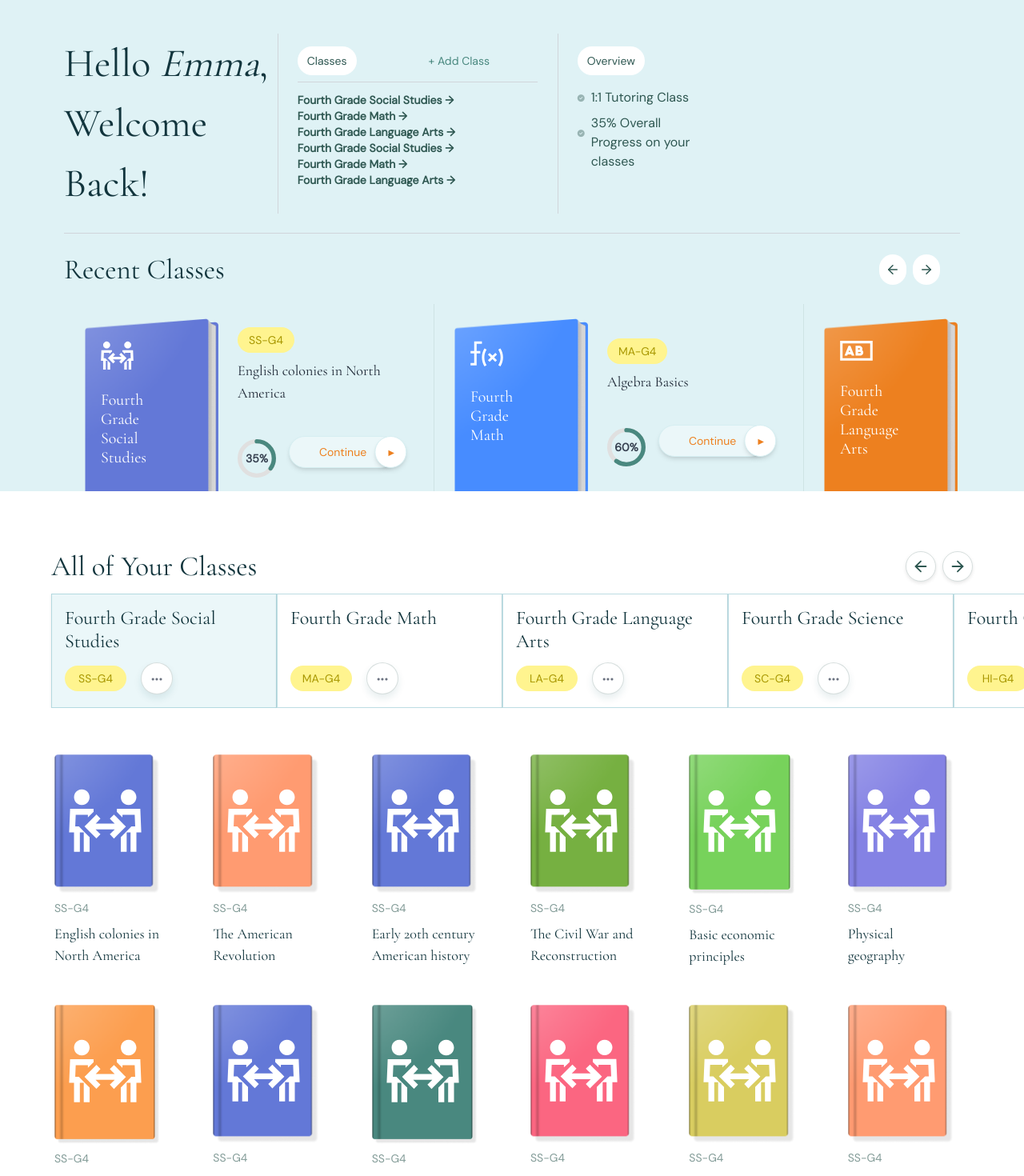
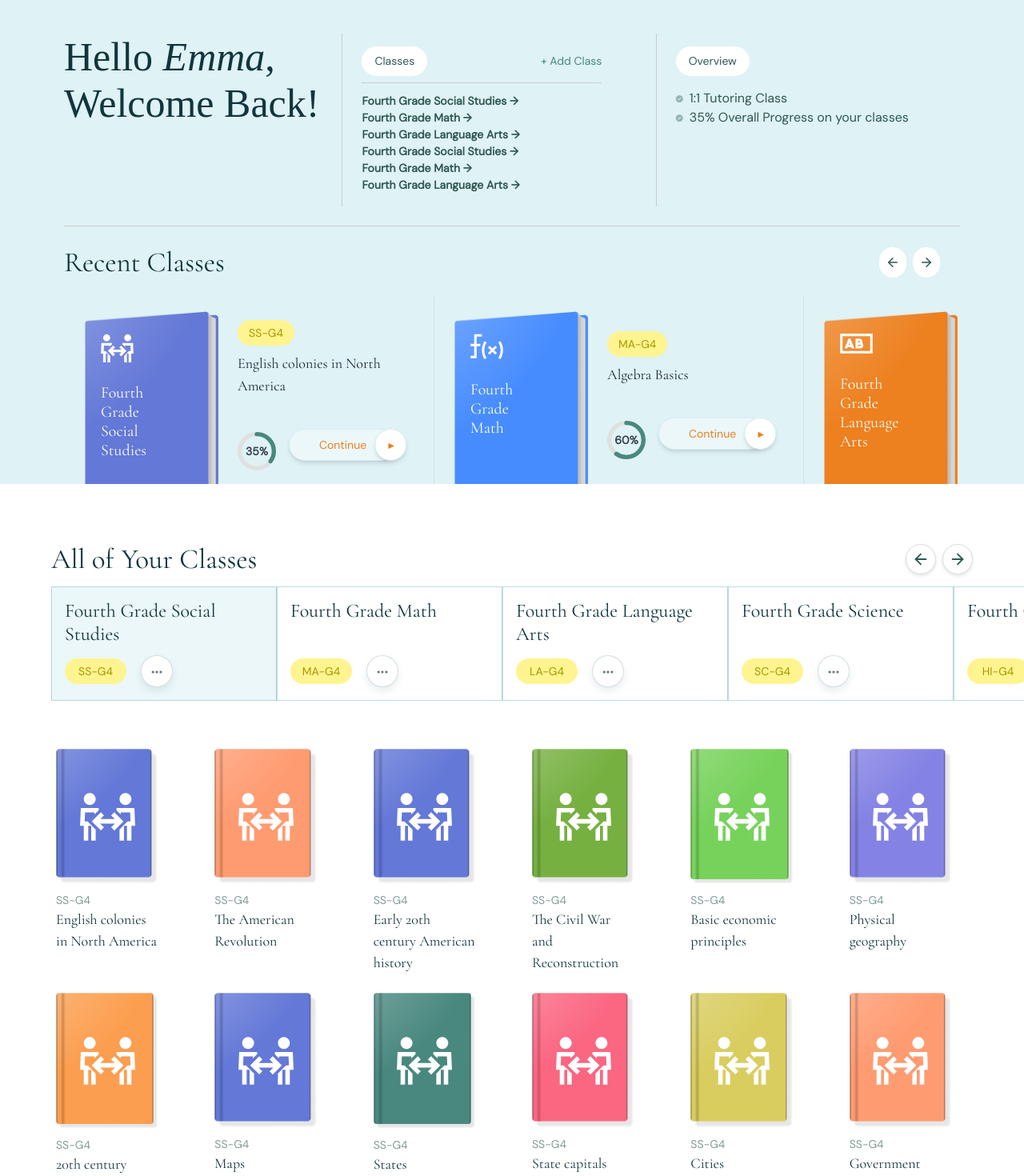
Before and after one commit to pulakkar333/Foundation_learning, a Next.js app: page / in a window 1280 px wide. Shown: the part 80-1550 px from the top of the page at 80% size. Built offline with nearby package versions, Linux system fonts and the light colour scheme.

Commit message:
feedbacks

```diff
--- a/src/app/globals.css
+++ b/src/app/globals.css
@@ -22,6 +22,7 @@ body {
     'Cormorant Garamond', sans-serif;
 }
 
+
 @font-face {
   font-family: "Cormorant Garamond";
   src: url("/fonts/CormorantGaramond-Regular.ttf") format("opentype");
@@ -32,26 +33,164 @@ body {
   src: url("/fonts/DMSans-Regular.ttf") format("opentype");
 }
 
-.shadow-custom {
-  border-radius: 4.586px;
-  background: radial-gradient(107.53% 62.91% at -0.26% -0.33%, rgba(255, 255, 255, 0.20) 0%, rgba(255, 255, 255, 0.00) 100%), #76B041;
-  box-shadow: 7.2px 7.2px 2.88px 0px rgba(0, 0, 0, 0.10);
+
+
+
+
+
+
+
+
+/*-------------- HeroSection.css */
+.hero-container {
+  background-color: #dff2f5;
+  width: 100%;
+  display: flex;
+  flex-direction: column;
+  padding: 0 1rem;
 }
+
+.hero-header {
+  margin-top: 62px;
+}
+
+.hero-title {
+  font-size: 50px;
+  font-weight: 400;
+  color: #12353d;
+  font-family: "Cormorant", serif;
+  line-height: normal;
+}
+
+@media (min-width: 768px) {
+  .hero-title {
+    font-size: 50px;
+  }
+}
+
+.hero-title em {
+  font-style: italic;
+  font-weight: normal;
+}
+
+.classes-section,
+.overview-section {
+  width: auto;
+  padding-top: 1rem;
+  padding-bottom: 1rem;
+}
+
+@media (min-width: 768px) {
+  .classes-section {
+    width: 33%;
+    border-left: 1px solid #ccc;
+    padding-left: 1.5rem;
+    margin-top: 0;
+  }
+
+  .overview-section {
+    width: 33%;
+    border-left: 1px solid #ccc;
+    padding-left: 1.5rem;
+    border-top: none;
+  }
+}
+
+.classes-header {
+  border-bottom: 1px solid #ccc;
+  padding-bottom: 0.5rem;
+  display: flex;
+  justify-content: space-between;
+  width: 100%;
+  max-width: 300px;
+}
+
+.classes-btn,
+.overview-btn {
+  padding: 0.5rem 1rem;
+  background-color: white;
+  color: #2f5852;
+  border-radius: 9999px;
+  font-size: 14px;
+  font-weight: 500;
+}
+
+.add-class-btn {
+  font-size: 14px;
+  color: #49887f;
+  border-radius: 8px;
+}
+
+.classes-list {
+  margin-top: 0.75rem;
+  font-size: 14px;
+  color: #2f5852;
+  font-weight: 600;
+}
+
+.classes-list li {
+  cursor: pointer;
+}
+
+.overview-list {
+  margin-top: 1rem;
+  font-size: 16px;
+  color: #2f5852;
+  font-weight: 500;
+}
+
+.overview-list li {
+  display: flex;
+  align-items: center;
+}
+
+.overview-list li i {
+  color: #2f5852;
+  opacity: 0.4;
+  margin-right: 0.5rem;
+  font-size: 9px;
+}
+
+@media (max-width: 768px) {
+  .overview-section {
+    margin-right: 300px;
+    margin-left: 25px;
+  }
+}
+
+.separator {
+  margin-top: 1.5rem;
+  border-top: 1px solid #ccc;
+  display: none;
+}
+
+@media (min-width: 1024px) {
+  .separator {
+    display: block;
+  }
+}
+
+/*--------------End HeroSection.css */
+
+
+/*-------------- AllClasses.css */
 .all-classes-header {
   display: flex;
   justify-content: space-between;
   align-items: center;
-  padding: 8px 64px; /* Equivalent to px-16 */
+  padding: 8px 64px;
   margin-top: 60px;
 }
-.all-classes-main-title{
+
+.all-classes-main-title {
   font-size: 35px;
   font-weight: 500;
   color: #12353D;
 }
+
 .all-classes-nav-buttons {
   display: flex;
-  gap: 8px; /* Equivalent to gap-2 */
+  gap: 8px;
 }
 
 .all-classes-nav-button {
@@ -60,7 +199,7 @@ body {
   height: 38px;
   justify-content: center;
   align-items: center;
-  border-radius: 9999px;
+  border-radius: 50px;
   border: 1px solid #D7DFDE;
   background-color: white;
   box-shadow: 0 2px 4px rgba(0, 0, 0, 0.1);
@@ -142,3 +281,78 @@ body {
 .all-classes-button:hover {
   color: #000000;
 }
+
+.hide-scrollbar {
+  scrollbar-width: none;
+  -ms-overflow-style: none;
+}
+
+.hide-scrollbar::-webkit-scrollbar {
+  display: none;
+}
+
+/* -------------- End AllClasses.css */
+
+/* -------------- BookGrid.css */
+.book-grid {
+  display: grid;
+  grid-template-columns: repeat(6, 1fr);
+  padding: 0px 80px 0px 60px;
+}
+
+.book-card {
+  display: flex;
+  flex-direction: column;
+  align-items: start;
+  width: auto;
+  padding: 10px;
+  border-radius: 8px;
+  transition: all 0.3s ease-in-out;
+  cursor: pointer;
+}
+
+.book-card:hover .book-title {
+  text-decoration: underline;
+}
+
+.book-image-wrapper {
+  position: relative;
+  transition: all 0.3s ease-in-out;
+}
+
+.book-image {
+  object-fit: contain;
+  transition: transform 0.3s ease-in-out;
+}
+
+.book-card:hover .book-image {
+  transform: scale(1.05);
+}
+
+.book-overlay {
+  position: absolute;
+  inset: 0;
+  display: flex;
+  align-items: center;
+  justify-content: center;
+}
+
+.book-info {
+  margin-top: 10px;
+}
+
+.book-code {
+  font-size: 14px;
+  color: #2f585299;
+  font-family: "DM Sans", sans-serif;
+}
+
+.book-title {
+  font-size: 18px;
+  color: #12353d;
+  max-width: 200px;
+  height: 45px;
+  transition: all 0.3s ease-in-out;
+}
+
+/* -------------- End BookGrid.css */
--- a/src/components/bookGrid.tsx
+++ b/src/components/bookGrid.tsx
@@ -96,31 +96,30 @@ const books = [
 
 const BookGrid = () => {
   return (
-    <div className="grid grid-cols-3 sm:grid-cols-3 md:grid-cols-4 xl:grid-cols-6 xl:gap-x-[50px] xl:gap-y-[40px] xl:pl-[60px] xl:pr-[80px]">
+    <div className="book-grid grid-cols-3 ssm:grid-cols-3 md:grid-cols-5 xl:grid-cols-6 xl:gap-x-[50px] xl:gap-y-[40px] xl:pl-[60px] xl:pr-[80px]">
       {books.map((book, index) => (
-        <div
-          key={index}
-          className="flex flex-col items-start w-full h-auto relative transition-all duration-300 p-2 rounded-lg hover:cursor-pointer"
-        >
-          <div className="relative hover:shadow-custom">
+        <div key={index} className="book-card">
+          <div className="book-image-wrapper">
             <Image
               width={142}
               height={190}
               src={book.image}
               alt="Book Logo"
-              className="object-contain self-start transition-all duration-300 ease-in-out"
+              className="book-image"
             />
-            <div className="absolute inset-0 flex items-center justify-center mr-[5px] mb-[10px]">
-              <Image width={91} height={72} src={book.svgIcon} alt="SVG Icon" />
+            <div className="book-overlay">
+              <Image
+                width={91}
+                height={72}
+                src={book.svgIcon}
+                alt="SVG Icon"
+                className="ssm:w-[61px] ssm:h-[48px] md:w-[77px] md:h-[61px]"
+              />
             </div>
           </div>
-          <div className="mt-2">
-            <p className="text-[12px] md:text-[14px] font-dm text-[#2F585299]">
-              {book.code}
-            </p>
-            <p className="text-[14px] md:text-[18px] font-cormorant mt-2 max-w-[200px] h-[45px] text-[#12353D] transition-all duration-300 hover:underline">
-              {book.title}
-            </p>
+          <div className="book-info">
+            <p className="book-code">{book.code}</p>
+            <p className="book-title">{book.title}</p>
           </div>
         </div>
       ))}
--- a/src/components/footer.tsx
+++ b/src/components/footer.tsx
@@ -85,7 +85,7 @@ export default function Footer() {
             Terms and Conditions &bull; Privacy Policy
           </p>
           <p className="mt-2 text-[rgba(47,88,82,0.60)] text-[16px] font-dm-sans">
-            &copy; Foundation Learning
+            &copy;Copyright {new Date().getFullYear()} Foundation Learning
           </p>
         </div>
 
@@ -125,7 +125,9 @@ export default function Footer() {
             (800) 511-6948
           </p>
           <p className="text-[rgba(47,88,82,0.60)] text-[12px] font-dm-sans ml-[20px]">
-            By calling or texting (800) 511-6948, customers agree to receive text messages. If you no longer wish to receive text messages, you may opt-out at any time by replying &quot;STOP&quot;
+            By calling or texting (800) 511-6948, customers agree to receive
+            text messages. If you no longer wish to receive text messages, you
+            may opt-out at any time by replying &quot;STOP&quot;
           </p>
         </div>
 
--- a/src/components/heroSection.tsx
+++ b/src/components/heroSection.tsx
@@ -61,54 +61,45 @@ const classes = [
 
 export default function HeroSection() {
   return (
-    <div className="bg-[#dff2f5] w-full flex flex-col px-4 md:px-10 lg:px-[80px]">
-      <div className="mt-[62px]">
+    <div className="hero-container xl:px-[80px]">
+      <div className="hero-header">
         <div className="flex flex-col md:flex-row justify-between border-l border-gray-300 px-4 lg:border-hidden md:border-hidden sm:border-b sm:border-gray-300 sm:border-l-0 sm:pl-0 sm:pb-0">
-          <h1 className="text-[32px] md:text-[50px] font-medium text-[#12353D] font-cormorant leading-normal w-auto">
-            Hello <em className="italic font-normal">Emma</em>, Welcome Back!
+          <h1 className="hero-title">
+            Hello <em>Emma</em>,<br /> Welcome Back!
           </h1>
 
           {/* Classes section */}
-          <div className="w-auto md:w-1/3 md:border-l md:pl-6 mt-2 md:mt-0 py-4 order-2 md:order-1 border-gray-300">
-            <div className="border-b border-gray-300 pb-2 flex space-x-[90px] w-full lg:w-[300px] ml-0 xl:border-b">
-              <button className="px-3 py-2 bg-white text-[#2F5852] rounded-full text-sm font-medium">
-                Classes
-              </button>
-              <button className="text-sm text-[#49887F] rounded-lg">
-                + Add Class
-              </button>
+          <div className="classes-section order-2 md:order-1">
+            <div className="classes-header">
+              <button className="classes-btn">Classes</button>
+              <button className="add-class-btn">+ Add Class</button>
             </div>
 
-            <ul className="mt-3 text-sm text-[#2F5852] font-semibold">
+            <ul className="classes-list">
               {classes.map((classItem, index) => (
-                <li key={index} className="cursor-pointer">
-                  {classItem.title} →
-                </li>
+                <li key={index}>{classItem.title} →</li>
               ))}
             </ul>
           </div>
 
           {/* Overview section */}
-          <div className="w-full md:w-1/3 lg:border-l border-gray-300 md:pl-6 border-t lg:border-t-0 lg:border-b-0 py-4 border-b order-1 md:order-2 mr-[300px] ml-[25px]">
-            <button className="px-3 py-2 bg-white text-[#2F5852] rounded-full text-sm font-normal">
-              Overview
-            </button>
-            <ul className="mt-4 space-y-2 text-[#2F5852] text-[16px] font-medium">
-              <li className="flex items-center">
-                <i className="fa-solid fa-circle-check text-[#2F5852] opacity-40 mr-2 text-[9px]"></i>
-                1:1 Tutoring Class
+          <div className="overview-section order-1 md:order-2">
+            <button className="overview-btn">Overview</button>
+            <ul className="overview-list">
+              <li>
+                <i className="fa-solid fa-circle-check"></i> 1:1 Tutoring Class
               </li>
-              <li className="flex items-center">
-                <i className="fa-solid fa-circle-check text-[#2F5852] opacity-40 mr-2 mb-6 text-[9px]"></i>
-                35% Overall Progress on your classes
+              <li>
+                <i className="fa-solid fa-circle-check"></i> 35% Overall
+                Progress on your classes
               </li>
             </ul>
           </div>
         </div>
 
-        <hr className="mt-6 border-t border-gray-300 hidden sm:block lg:border-t" />
+        <hr className="separator" />
       </div>
-      <div className="">
+      <div>
         <Slider
           title="Recent Classes"
           data={classes}
```
